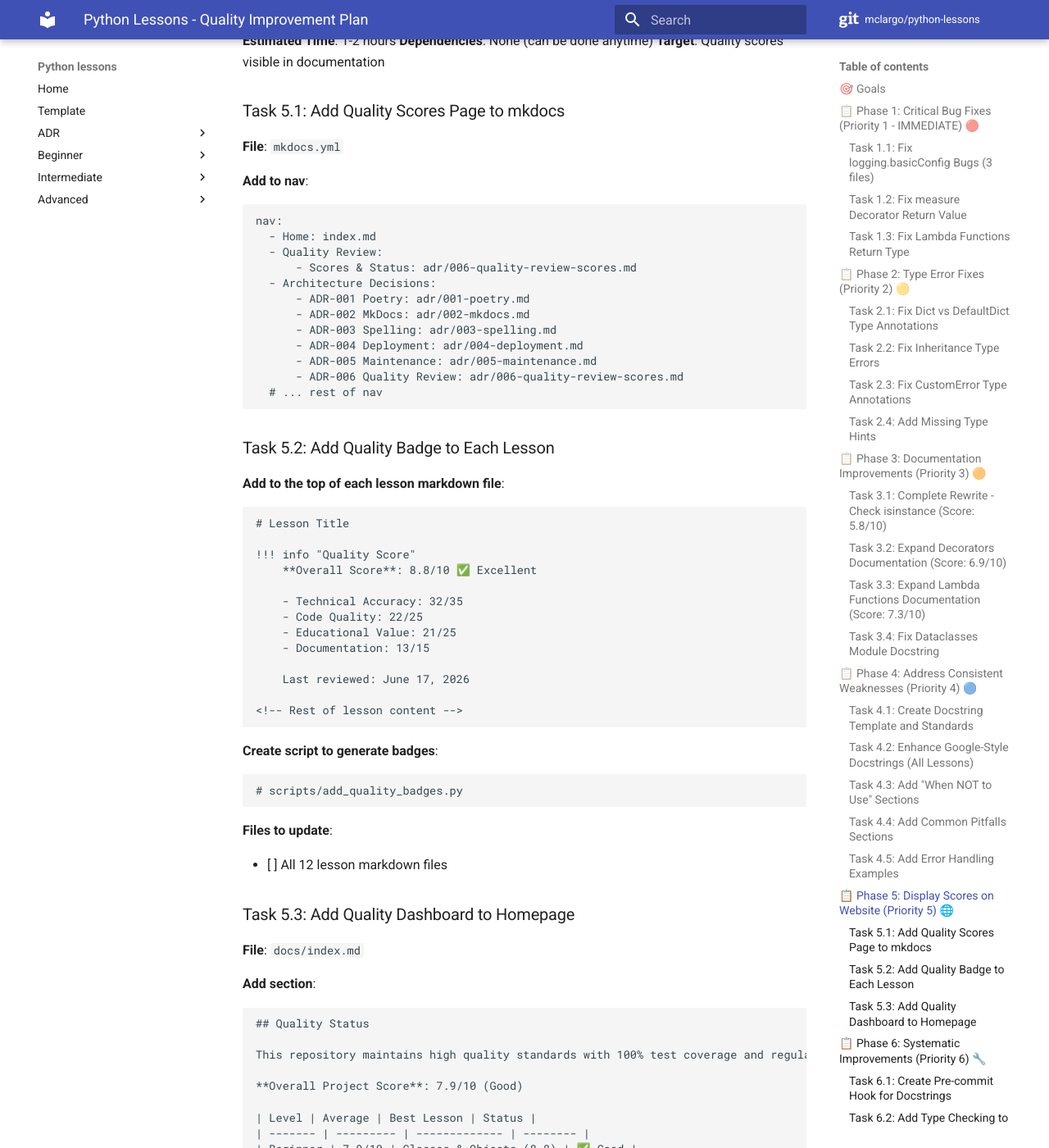
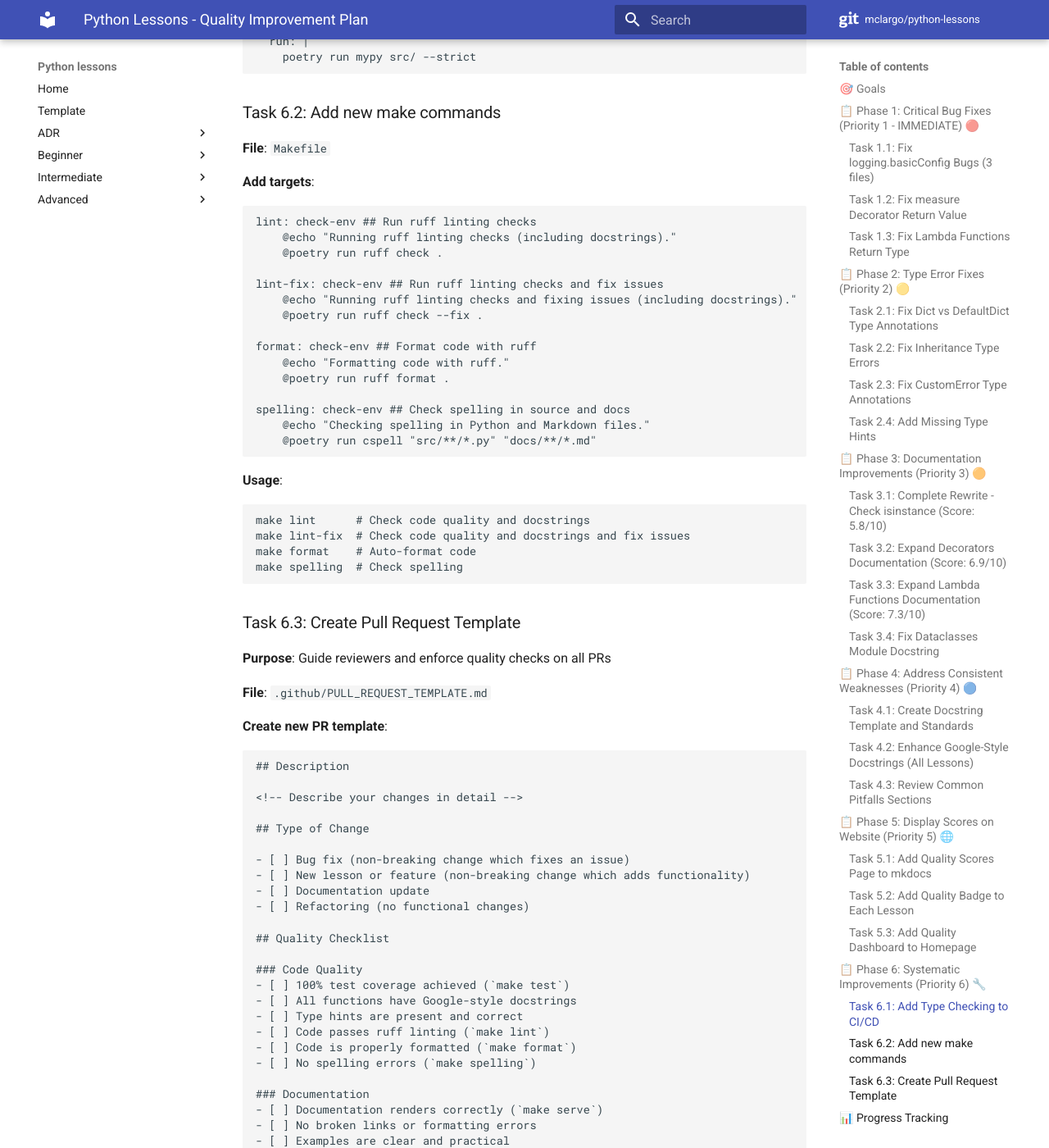
Before and after one commit to McLargo/python-lessons, an MkDocs documentation site: the page built from docs/plans/IMPROVEMENT_PLAN.md, in a window 1280 px wide and 1400 px high, scrolled down 11770 px. Shown: the whole window at 82% size. Built offline with MkDocs 1.6.1 and Material for MkDocs 9.7.7, drawn with Linux system fonts in a browser that asks for light colours; comment, search, counter and statistics services are not loaded; some of the changed text lies outside the part shown.

Commit message:
chore: agents and improvement plan updated

````diff
--- a/docs/plans/IMPROVEMENT_PLAN.md
+++ b/docs/plans/IMPROVEMENT_PLAN.md
@@ -268,10 +268,7 @@
 2. **Basic Usage** - Single type checking with examples
 3. **Multiple Types** - Using tuples for multiple type checks
 4. **When to Use** - Appropriate use cases (validation, polymorphism)
-5. **When NOT to Use** - Duck typing, type hints, EAFP vs LBYL
-6. **Common Pitfalls** - Bool is subclass of int, etc.
-7. **Practical Examples** - Real-world scenarios
-8. **Best Practices** - Modern Python approaches
+5. **Common Pitfalls** - Bool is subclass of int, etc.
 
 **Verification**:
 
@@ -376,7 +373,6 @@
 **Content**:
 
 - Google-style docstring template
-- Examples section requirements
 - Minimum requirements for functions/classes
 - Integration with mkdocstrings
 
@@ -385,6 +381,7 @@
 - [ ] Create template file
 - [ ] Add to CONTRIBUTING.md
 - [ ] Add to AGENTS.md references
+- [ ] Ensure all lessons follow this standard (don't enforce Examples section)
 
 ### Task 4.2: Enhance Google-Style Docstrings (All Lessons)
 
@@ -395,7 +392,6 @@
 3. Args section (with types and descriptions)
 4. Returns section (with type and description)
 5. Raises section (if applicable)
-6. Examples section (at least one doctest example)
 
 **Priority order** (based on scores):
 
@@ -450,71 +446,9 @@
 make test    # Ensure doctests pass
 ```
 
-### Task 4.3: Add "When NOT to Use" Sections
+### Task 4.3: Review Common Pitfalls Sections
 
-**Add to each lesson markdown**:
-
-**Template**:
-
-```markdown
-## When NOT to Use [Concept]
-
-- **Scenario 1**: [Description] - Use [alternative] instead
-- **Scenario 2**: [Description] - Use [alternative] instead
-- **Scenario 3**: [Description] - Use [alternative] instead
-
-### Examples of Misuse
-
-[Code example showing bad usage]
-
-### Better Alternatives
-
-[Code example showing correct approach]
-```
-
-**Priority lessons** (missing this section):
-
-- [ ] Check isinstance
-- [ ] Classes & Objects
-- [ ] Dataclasses
-- [ ] Dict vs DefaultDict
-- [ ] Exceptions
-- [ ] Inheritance
-- [ ] Logging
-- [ ] Yield vs Return
-- [ ] Behavioral Patterns
-- [ ] Concurrency/Parallelism
-- [ ] Decorators
-- [ ] Lambda Functions (expand existing "Misused" section)
-
-### Task 4.4: Add Common Pitfalls Sections
-
-**Add to each lesson markdown**:
-
-**Template**:
-
-```markdown
-## Common Pitfalls
-
-### Pitfall 1: [Name]
-
-**Problem**: Description of the mistake
-
-**Example**:
-\`\`\`python
-# Bad code example
-\`\`\`
-
-**Why it's wrong**: Explanation
-
-**Solution**:
-\`\`\`python
-# Correct code example
-\`\`\`
-
-### Pitfall 2: [Name]
-...
-```
+Do not enforce this section, only suggest pitfalls to document in each lesson.
 
 **Suggested pitfalls to document**:
 
@@ -526,21 +460,6 @@
 - **Decorators**: Forgetting @wraps, decorator order
 - **Lambda**: Late binding in loops, overuse
 - **Logging**: Using root logger, not using lazy formatting
-
-### Task 4.5: Add Error Handling Examples
-
-**For intermediate/advanced lessons, add**:
-
-1. **Error scenarios** in documentation
-2. **Try/except examples** where appropriate
-3. **Tests for error conditions** (verify these exist)
-
-**Priority lessons**:
-
-- [ ] Concurrency/Parallelism - Add race condition examples
-- [ ] Decorators - Show handling exceptions in decorated functions
-- [ ] Behavioral Patterns - Error handling in observers
-- [ ] Logging - Exception logging best practices
 
 ---
 
@@ -560,14 +479,14 @@
 nav:
   - Home: index.md
   - Quality Review:
-      - Scores & Status: adr/006-quality-review-scores.md
+      - Scores & Status: quality-scores.md
   - Architecture Decisions:
       - ADR-001 Poetry: adr/001-poetry.md
       - ADR-002 MkDocs: adr/002-mkdocs.md
       - ADR-003 Spelling: adr/003-spelling.md
       - ADR-004 Deployment: adr/004-deployment.md
       - ADR-005 Maintenance: adr/005-maintenance.md
-      - ADR-006 Quality Review: adr/006-quality-review-scores.md
+      - ADR-006 AI Code Agents: adr/006-ai-code-agents.md
   # ... rest of nav
 ```
 
@@ -591,12 +510,6 @@
 <!-- Rest of lesson content -->
 ```
 
-**Create script to generate badges**:
-
-```python
-# scripts/add_quality_badges.py
-```
-
 **Files to update**:
 
 - [ ] All 12 lesson markdown files
@@ -618,9 +531,9 @@
 | ------- | --------- | ------------- | -------- |
 | Beginner | 7.9/10 | Classes & Objects (8.8) | ✅ Good |
 | Intermediate | 8.0/10 | Logging (9.0) ⭐ | ⭐ Outstanding |
-| Advanced | 7.9/10 | Behavioral Patterns (8.7) | ✅ Good |
+| Advanced | 7.9/10 | Concurrency/Parallelism (8.5) | ✅ Good |
 
-See [full quality review](adr/006-quality-review-scores.md) for detailed scoring and improvement plans.
+See [full quality review](quality-scores.md) for detailed scoring.
 ```
 
 **Verification**:
@@ -636,29 +549,15 @@
 
 ## 📋 Phase 6: Systematic Improvements (Priority 6) 🔧
 
-**Estimated Time**: 4-6 hours
+**Estimated Time**: 1-2 hours
 **Dependencies**: All previous phases
 **Target**: Long-term quality maintenance
 
-### Task 6.1: Create Pre-commit Hook for Docstrings
+### Task 6.1: Add Type Checking to CI/CD
 
-**File**: `.pre-commit-config.yaml`
+**File**: `.github/workflows/ci-checks.yml`
 
-**Add docstring linter** (consider pydocstyle or interrogate):
-
-```yaml
-  - repo: https://github.com/PyCQA/pydocstyle
-    rev: 6.3.0
-    hooks:
-      - id: pydocstyle
-        args: [--convention=google]
-```
-
-### Task 6.2: Add Type Checking to CI/CD
-
-**File**: `.github/workflows/test.yml` (or similar)
-
-**Add mypy step**:
+**Add new mypy step**:
 
 ```yaml
 - name: Type check with mypy
@@ -666,37 +565,88 @@
     poetry run mypy src/ --strict
 ```
 
-### Task 6.3: Create Quality Checklist Template
+### Task 6.2: Add new make commands
+
+**File**: `Makefile`
+
+**Add targets**:
+
+```makefile
+lint: check-env ## Run ruff linting checks
+    @echo "Running ruff linting checks (including docstrings)."
+    @poetry run ruff check .
+
+lint-fix: check-env ## Run ruff linting checks and fix issues
+    @echo "Running ruff linting checks and fixing issues (including docstrings)."
+    @poetry run ruff check --fix .
+
+format: check-env ## Format code with ruff
+    @echo "Formatting code with ruff."
+    @poetry run ruff format .
+
+spelling: check-env ## Check spelling in source and docs
+    @echo "Checking spelling in Python and Markdown files."
+    @poetry run cspell "src/**/*.py" "docs/**/*.md"
+```
+
+**Usage**:
+
+```bash
+make lint      # Check code quality and docstrings
+make lint-fix  # Check code quality and docstrings and fix issues
+make format    # Auto-format code
+make spelling  # Check spelling
+```
+
+### Task 6.3: Create Pull Request Template
+
+**Purpose**: Guide reviewers and enforce quality checks on all PRs
 
 **File**: `.github/PULL_REQUEST_TEMPLATE.md`
 
-**Add checklist**:
+**Create new PR template**:
 
 ```markdown
+## Description
+
+<!-- Describe your changes in detail -->
+
+## Type of Change
+
+- [ ] Bug fix (non-breaking change which fixes an issue)
+- [ ] New lesson or feature (non-breaking change which adds functionality)
+- [ ] Documentation update
+- [ ] Refactoring (no functional changes)
+
 ## Quality Checklist
 
-Before submitting, ensure:
+### Code Quality
+- [ ] 100% test coverage achieved (`make test`)
+- [ ] All functions have Google-style docstrings
+- [ ] Type hints are present and correct
+- [ ] Code passes ruff linting (`make lint`)
+- [ ] Code is properly formatted (`make format`)
+- [ ] No spelling errors (`make spelling`)
 
-- [ ] 100% test coverage achieved (`make test`)
-- [ ] All functions have Google-style docstrings with Examples
-- [ ] Type hints are present and correct
-- [ ] Code passes ruff linting (`ruff check .`)
-- [ ] No spelling errors (`make spelling`)
-- [ ] Documentation renders correctly (`make server`)
-- [ ] "When to Use" and "When NOT to Use" sections included
+### Documentation
+- [ ] Documentation renders correctly (`make serve`)
+- [ ] No broken links or formatting errors
+- [ ] Examples are clear and practical
+
+### Testing
+- [ ] Tests cover edge cases
+- [ ] All tests pass locally
+- [ ] Pre-commit hooks pass
+
+## New Lesson Only (if applicable)
+- [ ] Achieves minimum quality score of 8.0/10
+- [ ] Includes "When to use" and "When NOT to use" sections
 - [ ] Common pitfalls documented
-- [ ] Error handling examples provided (intermediate/advanced)
+
+## Reviewer Notes
+
+<!-- Any specific areas you'd like reviewers to focus on -->
 ```
-
-### Task 6.4: Schedule Regular Quality Reviews
-
-**Cadence**: Quarterly
-
-**Action items**:
-
-- [ ] Add calendar reminder
-- [ ] Create review template based on AGENTS.md
-- [ ] Document in ADR-005 (Maintenance)
 
 ---
 
@@ -707,11 +657,13 @@
 - [ ] **Phase 1**: Critical Bug Fixes (0/3 tasks complete)
 - [ ] **Phase 2**: Type Error Fixes (0/4 tasks complete)
 - [ ] **Phase 3**: Documentation Improvements (0/4 tasks complete)
-- [ ] **Phase 4**: Consistent Weaknesses (0/5 tasks complete)
+- [ ] **Phase 4**: Consistent Weaknesses (0/3 tasks complete)
 - [ ] **Phase 5**: Display Scores on Website (0/3 tasks complete)
-- [ ] **Phase 6**: Systematic Improvements (0/4 tasks complete)
+- [ ] **Phase 6**: Systematic Improvements (0/3 tasks complete)
 
-**Overall Progress**: 0/23 major tasks complete
+**Overall Progress**: 0/20 major tasks complete
+
+**Note**: Progress is manually updated by project maintainer as tasks are completed.
 
 ### Lesson Improvement Tracking
 
@@ -767,15 +719,16 @@
 
 ### Phase 6 Success
 
-- [ ] Pre-commit hooks enforce docstring standards
 - [ ] CI/CD includes type checking
-- [ ] PR template includes quality checklist
-- [ ] Quarterly review process documented
+- [ ] PR template created with quality checklist for reviewers
+- [ ] Make commands available for lint, format, and spelling checks
 
 ### Overall Project Success
 
 - [ ] Average score improves from 7.9 to 8.5+
 - [ ] No lessons below 7.0
+- [ ] All new lessons achieve minimum score of 8.0/10
+- [ ] Quality standards automated via pre-commit hooks
 - [ ] At least 8 lessons at 8.5+
 - [ ] All critical and type errors resolved
 - [ ] Consistent quality standards across all lessons
@@ -793,11 +746,6 @@
 
 - None currently identified
 
-### Questions/Decisions Needed
-
-- Should we set a minimum score threshold for new lessons?
-- Do we want automated quality scoring in CI/CD?
-
 ---
 
 ## 📚 References
@@ -805,4 +753,4 @@
 - `AGENTS.md` - AI agent instructions and quality standards
 - `README.md` - Complete quality review results
 - `CONTRIBUTING.md` - Contribution guidelines
-- `Quality Checklist in AGENTS.md` - Pre-completion checklist
+- `docs/quality-scores.md` - Quality scores and metrics
--- /dev/null
+++ b/docs/quality-scores.md
@@ -0,0 +1,25 @@
+# Quality Scores
+
+## Overall Summary Table
+
+| Level | Lesson | Tech Accuracy (35%) | Code Quality (25%) | Educational (25%) | Docs (15%) | **Score (10)** | Status |
+| ------- | -------- | --------------------- | ------------------- | ------------------ | ------------ | ---------------- | -------- |
+| **Beginner** | Classes & Objects | 32 | 22 | 21 | 13 | **8.8** | ✅ Excellent |
+| | Dataclasses | 28 | 23 | 22 | 14 | **8.7** | ✅ Excellent |
+| | Dict vs DefaultDict | 28 | 20 | 20 | 13 | **8.1** | ✅ Good |
+| | Check isinstance | 25 | 18 | 10 | 5 | **5.8** | ⚠️ Needs Work |
+| **Intermediate** | Logging | 30 | 22 | 24 | 14 | **9.0** | ⭐ Outstanding |
+| | Yield vs Return | 32 | 22 | 19 | 12 | **8.5** | ✅ Excellent |
+| | Exceptions | 20 | 18 | 22 | 11 | **7.1** | ⚠️ Good/Needs Work |
+| **Advanced** | Concurrency/Parallelism | 33 | 18 | 21 | 13 | **8.5** | ✅ Excellent |
+| | Lambda Functions | 28 | 19 | 16 | 10 | **7.3** | ⚠️ Good/Needs Work |
+| | Decorators | 24 | 18 | 17 | 10 | **6.9** | ⚠️ Acceptable |
+
+### Statistics by Level
+
+| Level | Avg Score | Range | Best Lesson | Needs Most Work |
+| ------- | ----------- | ------- | ------------- | ----------------- |
+| **Beginner** | **7.9/10** | 5.8 - 8.8 | Classes & Objects (8.8) | Check isinstance (5.8) |
+| **Intermediate** | **8.0/10** | 7.1 - 9.0 | Logging (9.0) ⭐ | Exceptions (7.1) |
+| **Advanced** | **7.9/10** | 6.9 - 8.5 | Concurrency/Parallelism | Decorators (6.9) |
+| **Overall** | **7.9/10** | 6.9 - 9.0 | - | - |
````
Also changed, not shown: AGENTS.md (+17 -6 lines), README.md (+4 -26 lines).
